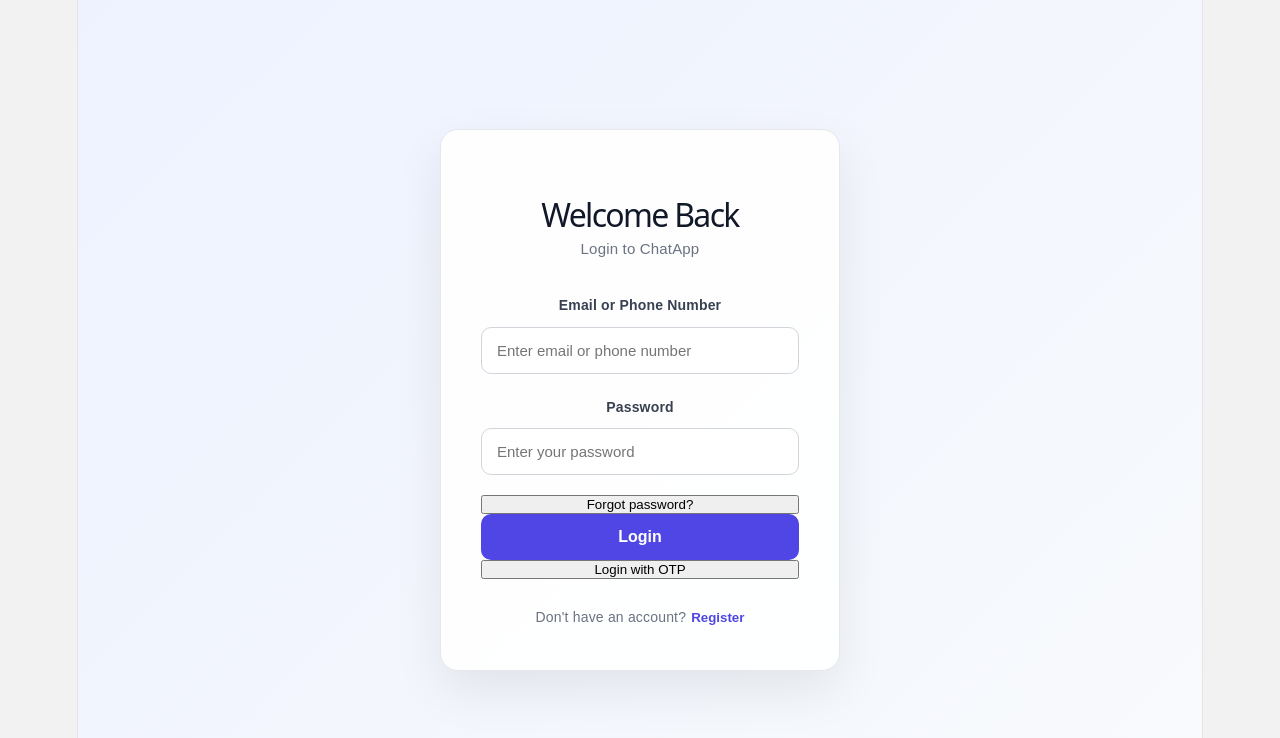
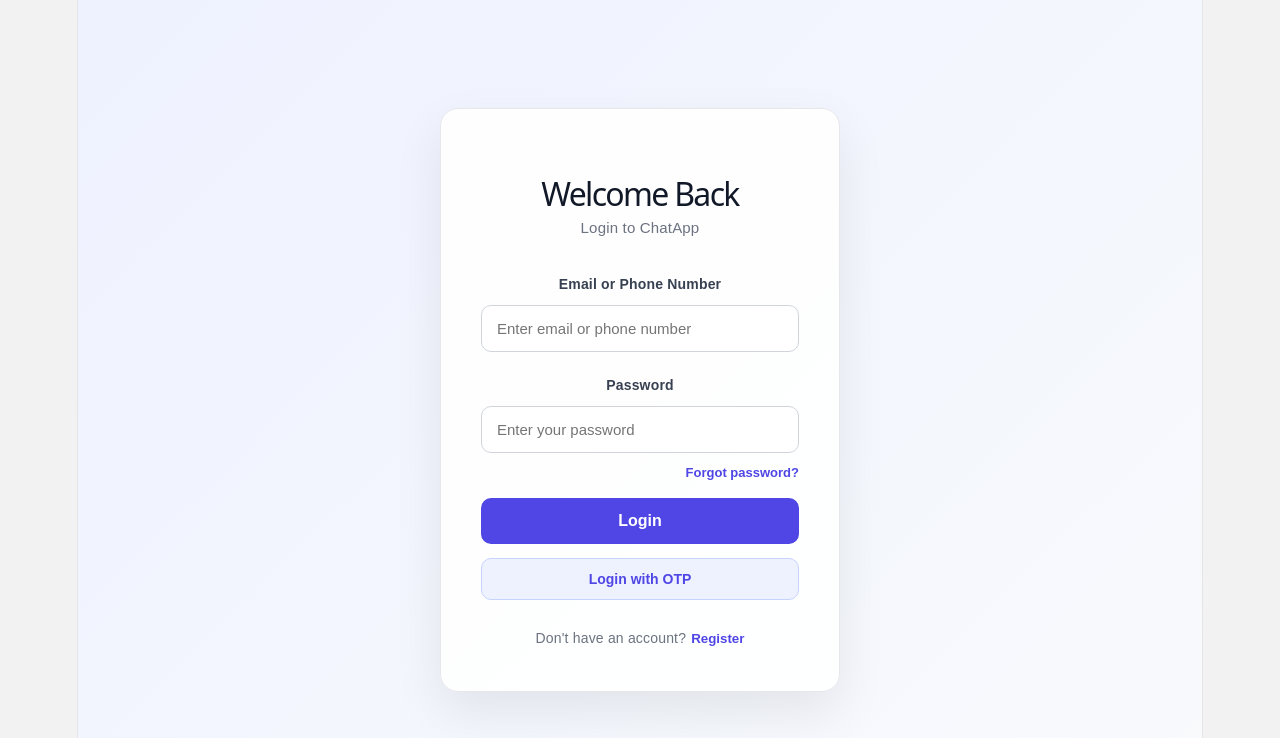
Before and after one commit to ankitgangwarwork-jpg/vynk-frontend, a React (Vite) app: page / in a window 1280 px wide. Shown: the top 738 px of the page. Built offline with nearby package versions, Linux system fonts and the light colour scheme; no server answers.

Commit message:
Add files via upload

```diff
--- a/src/pages/Login.css
+++ b/src/pages/Login.css
@@ -119,3 +119,45 @@
 .register-link:hover {
   text-decoration: underline;
 }
+
+/* Forgot password + OTP login */
+
+.forgot-link {
+  align-self: flex-end;
+
+  margin: -8px 0 18px;
+  padding: 0;
+
+  border: none;
+  background: none;
+
+  color: #4f46e5;
+  font-size: 13px;
+  font-weight: 600;
+
+  cursor: pointer;
+}
+
+.forgot-link:hover {
+  text-decoration: underline;
+}
+
+.mode-switch {
+  margin-top: 14px;
+  padding: 12px;
+
+  border: 1px solid #c7d2fe;
+  border-radius: 10px;
+
+  background: #eef2ff;
+  color: #4f46e5;
+
+  font-size: 14px;
+  font-weight: 600;
+
+  cursor: pointer;
+}
+
+.mode-switch:hover {
+  background: #e0e7ff;
+}
```
